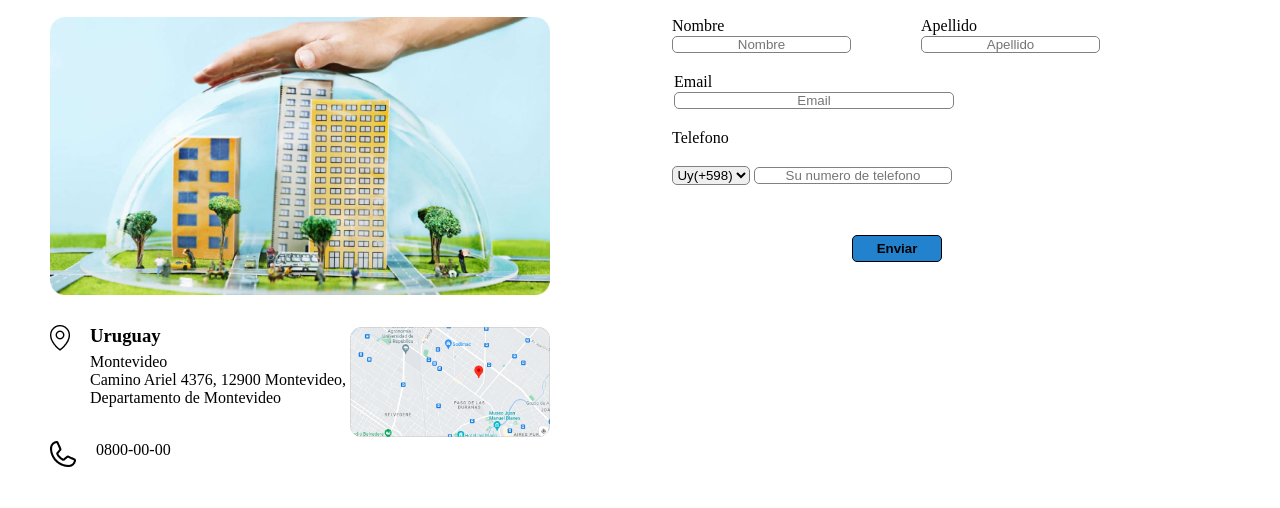
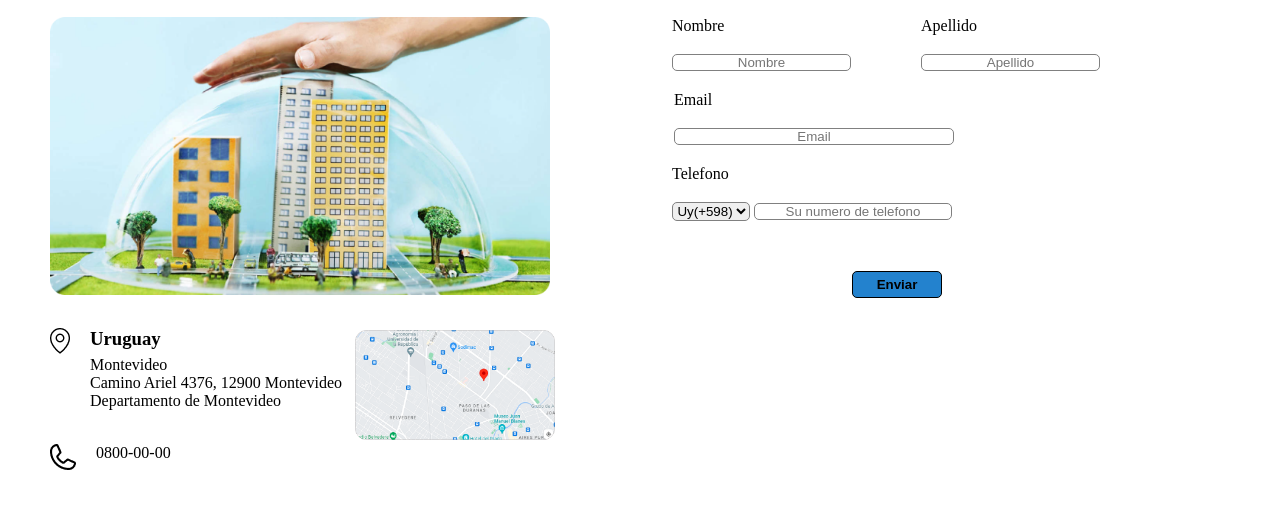
Before and after one commit to Rodrigo-Guerra12/EntregaHtmlCssJs, a plain HTML site: page Index.html in a window 1280 px wide. Shown: the part 270-778 px from the top of the page. Drawn offline with nearby package versions, Linux system fonts and the light colour scheme.

Commit message:
terminado1

```diff
--- a/Index.html
+++ b/Index.html
@@ -43,15 +43,18 @@
             <div class="hola">
                 <div class="nombre" >
                     <p class="tres">Nombre</p>
+                    <br>
                     <input type="text" id="nameInput" placeholder="Nombre">
                 </div>
                 <div class="apellido">
                     <p class="dos" >Apellido</p>
+                    <br>
                     <input type="text" id="lastNameInput" placeholder="Apellido">
                 </div>
             </div>
             <div class="email" >
                 <p class="cuatro">Email</p>
+                <br>
                 <input class="correo" type="text" id="emailInput" placeholder="Email">
             </div>
             <div class="pais">
@@ -75,7 +78,7 @@
             <div>
                 <div class="direccion">
                     <p>Montevideo</p>
-                    <p>Camino Ariel 4376, 12900 Montevideo,</p>
+                    <p>Camino Ariel 4376, 12900 Montevideo</p>
                     <p>Departamento de Montevideo</p>
 
                 </div>
--- a/styles.css
+++ b/styles.css
@@ -206,7 +206,7 @@ textarea {
 }
 
 .mapa {
-    margin: -80px 0px 0px 350px;
+    margin: -80px 0px 0px 355px;
 
 }
 
```
